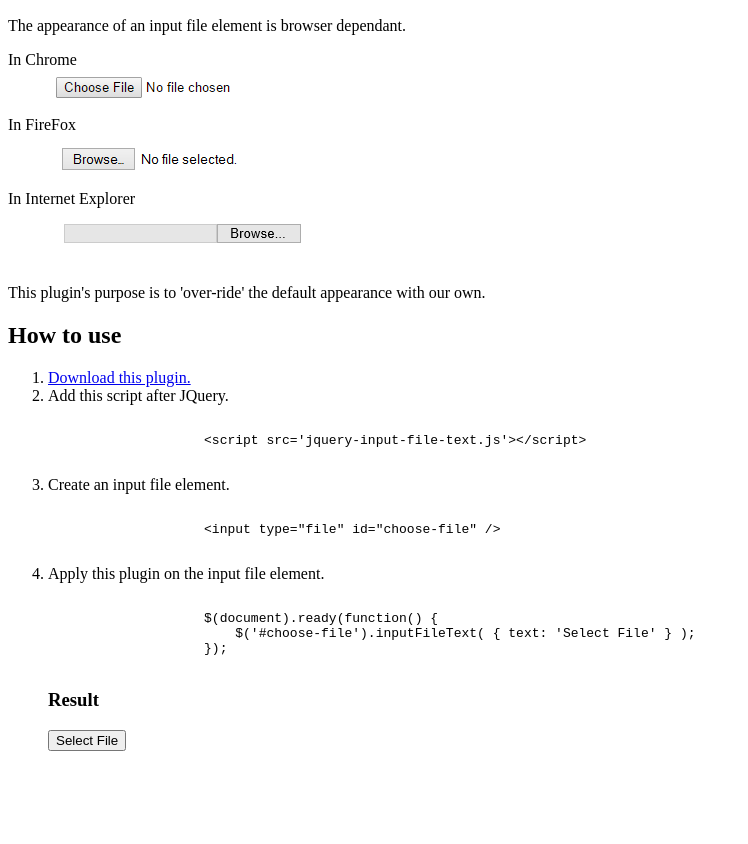
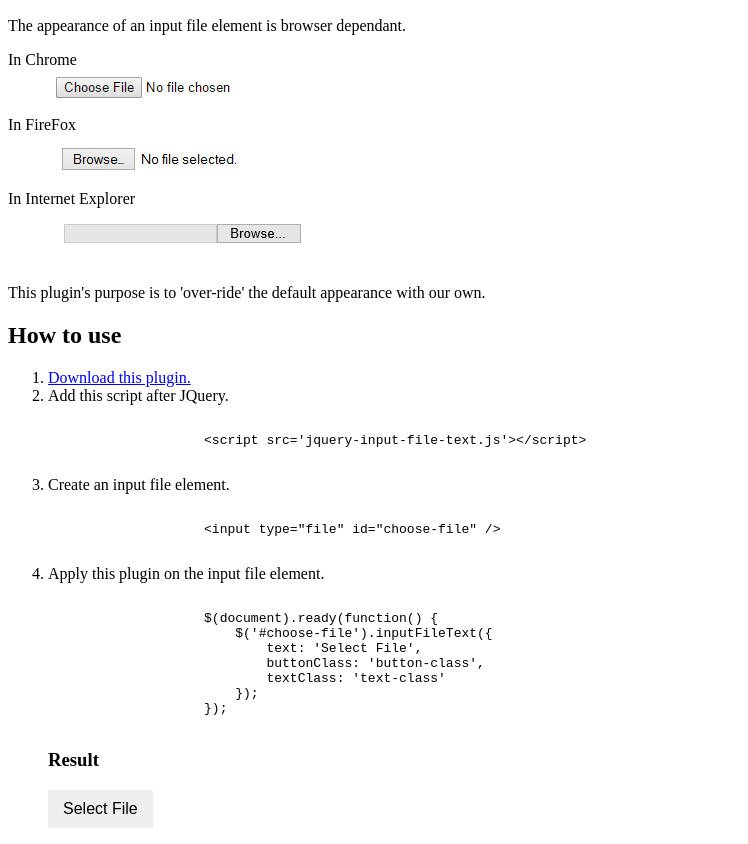
Before and after one commit to datchung/jquery.inputFileText, a website: page doc/index.htm in a window 1280 px wide. Shown: the part 110-954 px from the top of the page, without its empty margins (0-748 px from the left). Before the commit the page ends 877 px from the top, so only its background shows below. Drawn offline with nearby package versions, Linux system fonts and the light colour scheme.

Commit message:
Updated doc and example with buttonClass and textClass options

```diff
--- a/doc/index.htm
+++ b/doc/index.htm
@@ -8,6 +8,17 @@
         <script src='https://code.jquery.com/jquery-1.6.4.min.js'></script>
         <script src='../src/jquery-input-file-text.js'></script>
 
+        <style>
+            .button-class {
+                border: none;
+                padding: 10px 15px 10px 15px;
+                font-size: medium;
+            }
+
+            .text-class {
+                color: #777777;
+            }
+        </style>
     </head>
     <body>
         <h1>Input File Text Demo</h1>
@@ -51,7 +62,11 @@
                 Apply this plugin on the input file element.
                 <pre><code>
                     $(document).ready(function() {
-                        $('#choose-file').inputFileText( { text: 'Select File' } );
+                        $('#choose-file').inputFileText({
+                            text: 'Select File',
+                            buttonClass: 'button-class',
+                            textClass: 'text-class'
+                        });
                     });
                 </code></pre>
                 <h3>Result</h3>
@@ -61,7 +76,11 @@
 
         <script>
             $(document).ready(function() {
-                $('#choose-file').inputFileText( { text: 'Select File' } );
+                $('#choose-file').inputFileText({
+                    text: 'Select File',
+                    buttonClass: 'button-class',
+                    textClass: 'text-class'
+                });
             });
         </script>
     </body>
```
Also changed, not shown: README.md.
